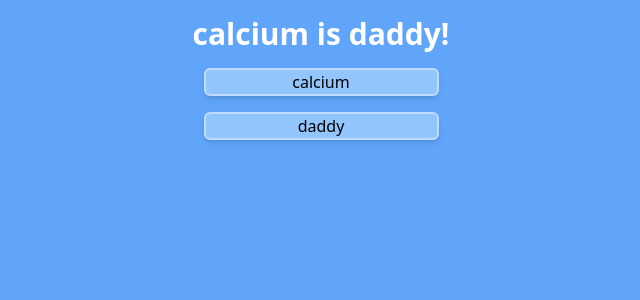
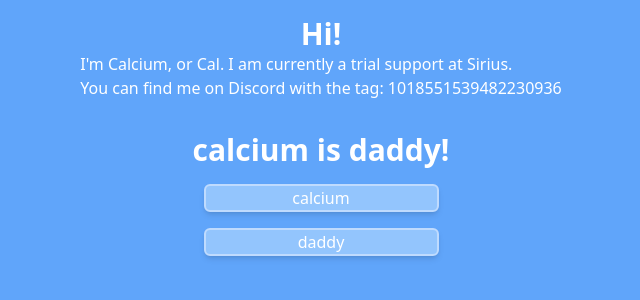
Before and after one commit to calciumista/shiny-parakeet, a SvelteKit app in the folder stick/: page / in a window 1280 px wide. Shown: the top 300 px of the page, without its empty margins (319-959 px from the left). Built offline with nearby package versions, Linux system fonts and the light colour scheme.

Commit message:
fixes yes

```diff
--- a/stick/src/routes/+page.svelte
+++ b/stick/src/routes/+page.svelte
@@ -1,24 +1,10 @@
 <script>
-  import "../app.css";
-  let name = "calcium";
-  let describe = "daddy";
+  import Name from "./name.svelte";
+  import Info from "./info.svelte";
 </script>
 
-<div class="flex flex-col items-center px-4 py-4">
-  {#if !name && !describe}
-    <h1 class="text-3xl font-bold text-white py-4 hover:scale-110 transition-all duration-200">something is...</h1>
-  {:else if !describe}
-    <h1 class="text-3xl font-bold text-white py-4 hover:scale-110 transition-all duration-200">{name} is...</h1>
-  {:else if !name && describe}
-    <h1 class="text-3xl font-bold text-white py-4 hover:scale-110 transition-all duration-200">something is {describe}!</h1>
-  {:else}
-    <h1 class="text-3xl font-bold text-white py- hover:scale-110 transition-all duration-2004">{name} is {describe}!</h1>
-  {/if}
-  <div class="py-2" />
-  <input bind:value={name} placeholder="enter name!" class="bg-blue-300 text-center rounded-md shadow-md border-2 border-blue-200 hover:scale-105 transition-all duration-200" />
-  <div class="py-2" />
-  <input bind:value={describe} placeholder="enter adjective!" class="bg-blue-300 text-center rounded-md shadow-md border-2 border-blue-200 hover:scale-105 transition-all duration-200" />
-</div>
+<Info />
+<Name />
 
 <style lang="postcss">
   :global(html) {
--- /dev/null
+++ b/stick/src/routes/info.svelte
@@ -0,0 +1,7 @@
+<div class="flex flex-col items-center px-4 py-4 text-white">
+  <h1 class="text-3xl font-bold text-white hover:scale-110 transition-all duration-200">Hi!</h1>
+  <div class="hover:scale-105 transition-all duration-200 text-bold">
+    <p>I'm Calcium, or Cal. I am currently a trial support at <a href="https://sirius.menu">Sirius</a>.</p>
+    <p>You can find me on <a href="https://discord.com">Discord</a> with the tag: 1018551539482230936</p>
+  </div>
+</div>
--- /dev/null
+++ b/stick/src/routes/name.svelte
@@ -0,0 +1,21 @@
+<script>
+  import "../app.css";
+  let name = "calcium";
+  let describe = "daddy";
+</script>
+
+<div class="flex flex-col items-center px-4 py-4">
+  {#if !name && !describe}
+    <h1 class="text-3xl font-bold text-white py-4 hover:scale-110 transition-all duration-200">something is...</h1>
+  {:else if !describe}
+    <h1 class="text-3xl font-bold text-white py-4 hover:scale-110 transition-all duration-200">{name} is...</h1>
+  {:else if !name && describe}
+    <h1 class="text-3xl font-bold text-white py-4 hover:scale-110 transition-all duration-200">something is {describe}!</h1>
+  {:else}
+    <h1 class="text-3xl font-bold text-white py- hover:scale-110 transition-all duration-2004">{name} is {describe}!</h1>
+  {/if}
+  <div class="py-2" />
+  <input bind:value={name} placeholder="enter name!" class="bg-blue-300 text-center rounded-md shadow-md border-2 border-blue-200 hover:scale-105 transition-all duration-200 text-white text-bold" />
+  <div class="py-2" />
+  <input bind:value={describe} placeholder="enter adjective!" class="bg-blue-300 text-center rounded-md shadow-md border-2 border-blue-200 hover:scale-105 transition-all duration-200 text-white text-bold" />
+</div>
```
